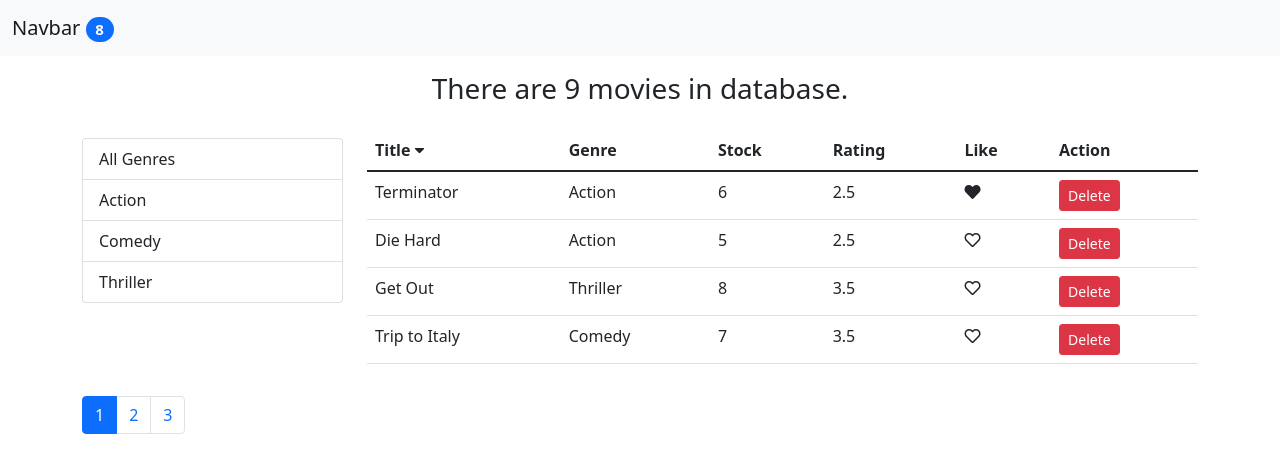
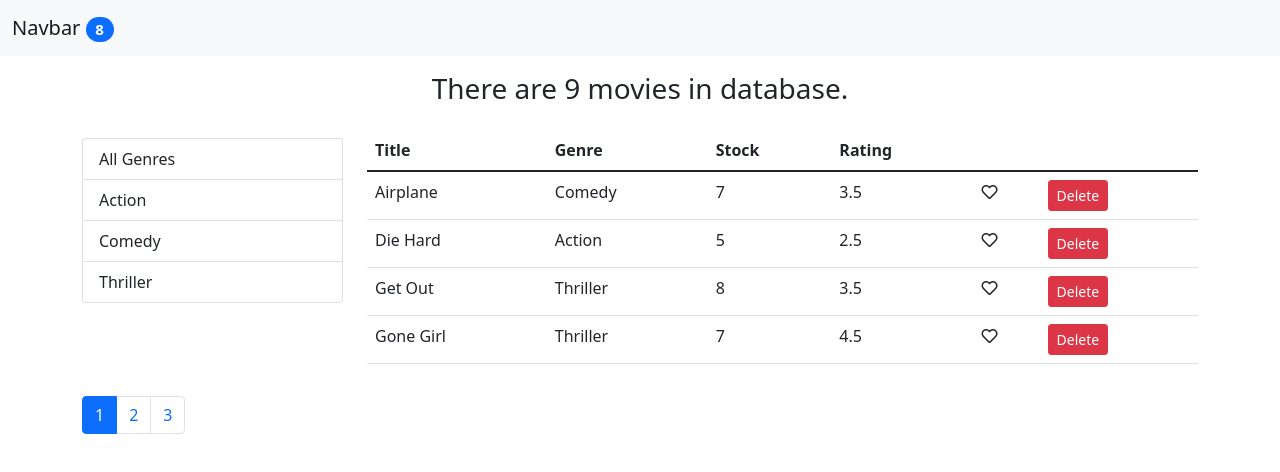
Before and after one commit to Niraj-123456/vidly, a React (Create React App) app: page / in a window 1280 px wide. Shown: the top 472 px of the page. Built offline with nearby package versions, Linux system fonts and the light colour scheme.

Commit message:
sorting with column path implemented

```diff
--- /dev/null
+++ b/src/components/common/tableHeader.jsx
@@ -0,0 +1,32 @@
+import React from "react";
+
+function TableHeader({ columns, sortColumn, sortMovie }) {
+  const raiseSort = (path) => {
+    const sortColumn = { ...sortColumn };
+    if (sortColumn === path) {
+      sortColumn.order = sortColumn.order === "asc" ? "desc" : "asc";
+    } else {
+      sortColumn.path = path;
+      sortColumn.order = "asc";
+    }
+    sortMovie(sortColumn);
+  };
+  return (
+    <React.Fragment>
+      <thead>
+        <tr>
+          {columns.map((column) => (
+            <th
+              key={column.path || column.key}
+              onClick={() => raiseSort(column.path)}
+            >
+              {column.label}
+            </th>
+          ))}
+        </tr>
+      </thead>
+    </React.Fragment>
+  );
+}
+
+export default TableHeader;
--- a/src/components/movie.jsx
+++ b/src/components/movie.jsx
@@ -3,6 +3,7 @@
 import { getGenres } from "../fakeGenreService";
 import Table from "./table";
 import Genre from "./genre";
+import _ from "lodash";
 import Pagination from "./common/pagination";
 import { paginate } from "../utils/paginate";
 
@@ -13,10 +14,11 @@
     currentPage: 1,
     pageSize: 4,
     selectedGenre: "",
+    sortColumn: { path: "title", order: "asc" },
   };
 
   componentDidMount() {
-    const genres = [{ name: "All Genres" }, ...getGenres()];
+    const genres = [{ _id: "", name: "All Genres" }, ...getGenres()];
     this.setState({
       movies: getMovies(),
       genres: genres,
@@ -44,6 +46,11 @@
     this.setState({ selectedGenre: genre, currentPage: 1 });
   };
 
+  handleSort = (path) => {
+    this.setState({ sortColumn: { path, order: "asc" } });
+    console.log(path);
+  };
+
   render() {
     const { length: count } = this.state.movies;
     const {
@@ -52,6 +59,7 @@
       movies: allMovies,
       genres,
       selectedGenre,
+      sortColumn,
     } = this.state;
 
     const filtered =
@@ -59,7 +67,9 @@
         ? allMovies.filter((g) => g.genre._id === selectedGenre._id)
         : allMovies;
 
-    const movies = paginate(filtered, currentPage, pageSize);
+    const sorted = _.orderBy(filtered, [sortColumn.path], [sortColumn.order]);
+
+    const movies = paginate(sorted, currentPage, pageSize);
 
     return (
       <div className="container my-3">
@@ -88,6 +98,8 @@
                 movies={movies}
                 doMovieLike={this.handleLike}
                 doMovieDelete={this.handleDelete}
+                onMovieSort={this.handleSort}
+                sortColumn={sortColumn}
               />
             </div>
           </React.Fragment>
--- a/src/components/table.jsx
+++ b/src/components/table.jsx
@@ -1,26 +1,25 @@
 import React from "react";
 import Like from "./common/like";
+import TableHeader from "./common/tableHeader";
 
 function Table(props) {
-  const { movies, doMovieLike, doMovieDelete } = props;
+  const { movies, sortColumn, doMovieLike, doMovieDelete, onMovieSort } = props;
+  const columns = [
+    { path: "title", label: "Title" },
+    { path: "genre.name", label: "Genre" },
+    { path: "numberInStock", label: "Stock" },
+    { path: "dailyRentalRate", label: "Rating" },
+    { key: "like" },
+    { key: "delete" },
+  ];
   return (
     <div className="col">
       <table className="table">
-        <thead>
-          <tr>
-            <th>
-              Title{" "}
-              <span>
-                <i className="fas fa-caret-down"></i>
-              </span>
-            </th>
-            <th>Genre</th>
-            <th>Stock</th>
-            <th>Rating</th>
-            <th>Like</th>
-            <th>Action</th>
-          </tr>
-        </thead>
+        <TableHeader
+          columns={columns}
+          sortMovie={onMovieSort}
+          sortColumn={sortColumn}
+        />
         <tbody>
           {movies.map((movie) => {
             return (
```
